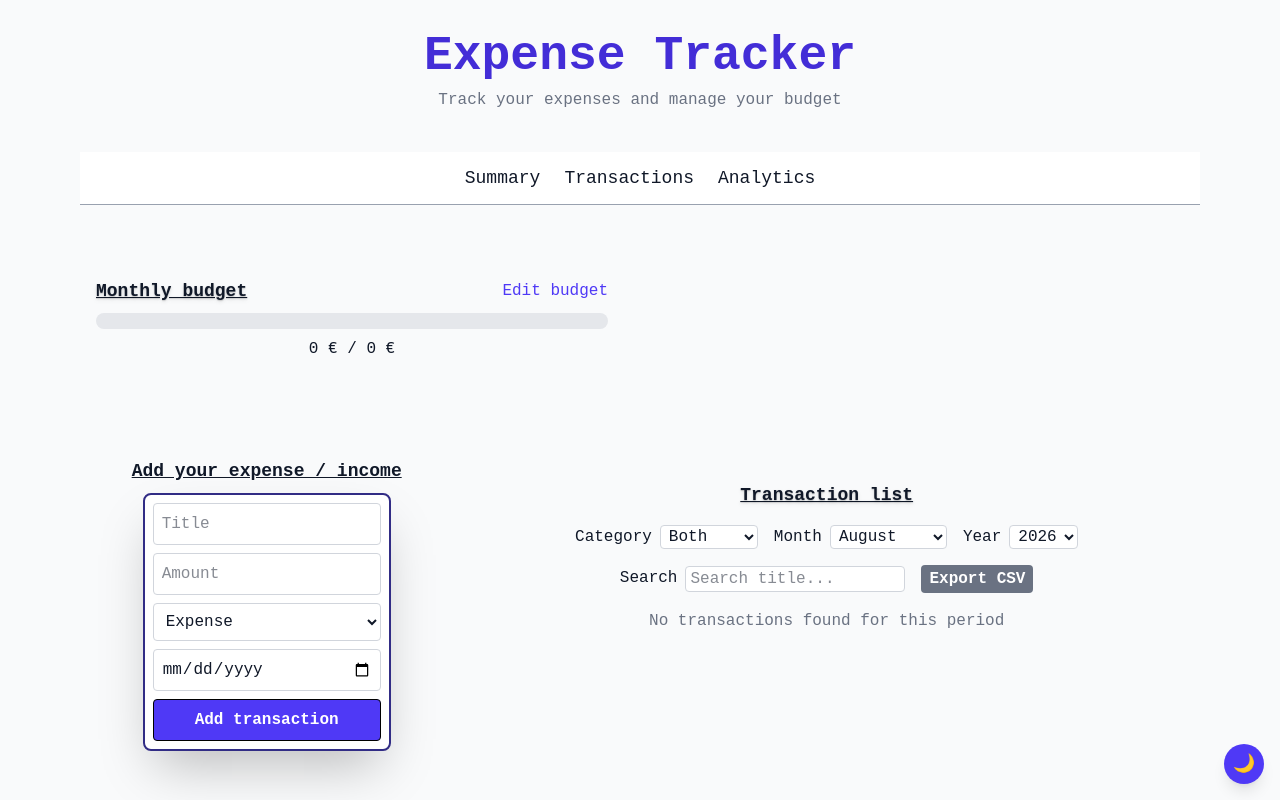
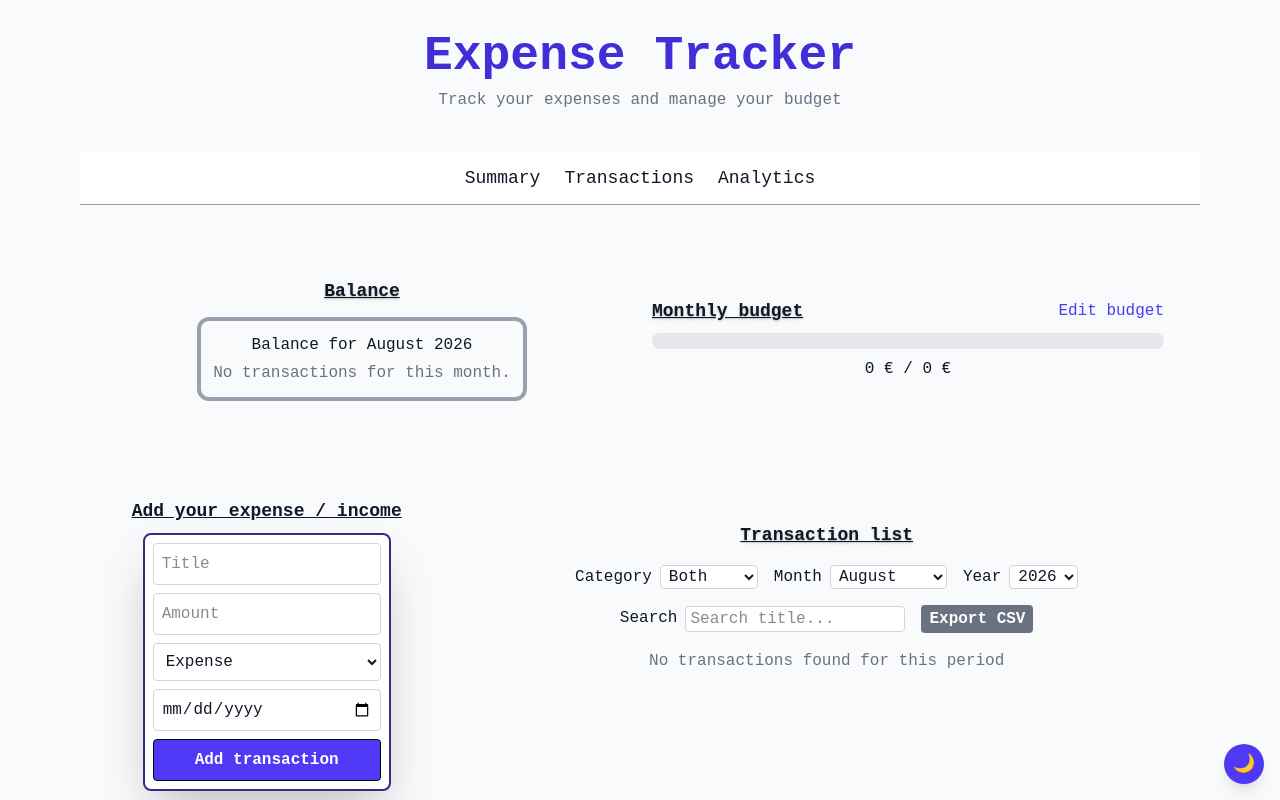
Before and after one commit to DanielGodoyGalindo/expense-tracker, a React (Vite) app: page / in a window 1280 px wide. Shown: the top 800 px of the page. Built offline with nearby package versions, Linux system fonts and the light colour scheme.

Commit message:
fix: show balance if no transactions for selected month

```diff
--- a/src/components/Balance.tsx
+++ b/src/components/Balance.tsx
@@ -23,8 +23,7 @@ function Balance({ transactions, selectedMonth, selectedYear }: Props) {
     { name: "December", value: "12" },
   ];
 
-  const monthName =
-    months.find((month) => month.value === selectedMonth)?.name ?? selectedMonth;
+  const monthName = months.find((month) => month.value === selectedMonth)?.name ?? selectedMonth;
 
   const balance = transactions.reduce(
     (total, transaction) =>
@@ -34,26 +33,43 @@ function Balance({ transactions, selectedMonth, selectedYear }: Props) {
     0
   );
 
-  if (transactions.length === 0) {
-    return null;
-  }
-
   return (
     <div className="flex flex-col">
-      <p className="underline self-center text-lg text-shadow-md font-bold">Balance</p>
+      <p className="underline self-center text-lg text-shadow-md font-bold">
+        Balance
+      </p>
+
       <div
-        className={`place-self-center flex flex-col gap-1 border-4 rounded-xl p-2 ${balance < 0 ? "border-rose-500" : "border-emerald-500"} mt-3 text-md`}>
-        {transactions.length > 0 ? (
-          <>
-            <p>Your balance for {monthName} {selectedYear}:</p>
-            <p className="text-center font-bold">{balance} €</p>
-          </>
+        className={`place-self-center flex flex-col gap-1 border-4 rounded-xl p-3 mt-3 text-md ${
+          transactions.length === 0
+            ? "border-gray-400"
+            : balance < 0
+              ? "border-rose-500"
+              : "border-emerald-500"
+        }`}
+      >
+        <p className="text-center">
+          Balance for {monthName} {selectedYear}
+        </p>
+
+        {transactions.length === 0 ? (
+          <p className="text-center text-gray-500 dark:text-gray-400">
+            No transactions for this month.
+          </p>
         ) : (
-          <span>No transactions for this month.</span>
+          <p
+            className={`text-center font-bold text-xl ${
+              balance < 0
+                ? "text-rose-500"
+                : "text-emerald-500"
+            }`}
+          >
+            {balance} €
+          </p>
         )}
       </div>
     </div>
-  )
+  );
 }
 
 export default Balance;
```
